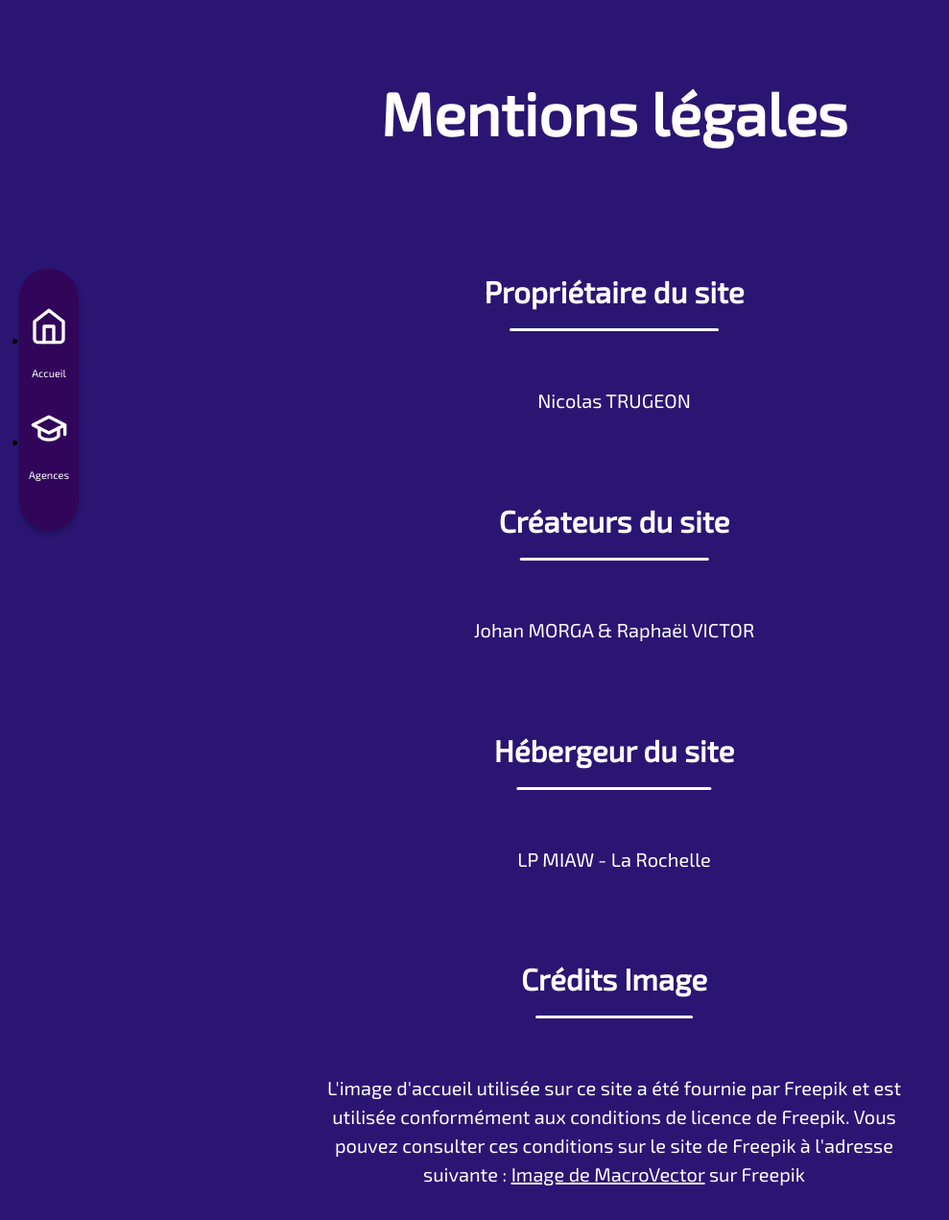
After one commit to JohanMorga/SiteServeurLPMIAW, a PHP site: page /mention.php in a window 1280 px wide. The commit adds this page. Shown: the whole page at 96% size, without its empty margins (0-989 px from the left). Run offline with PHP 8.4, Linux system fonts and the light colour scheme; style sheets or scripts are compiled from the project's sources.

Commit message:
Add mentions légales

```diff
--- a/index.php
+++ b/index.php
@@ -91,7 +91,8 @@
     </section>
 </main>
 <footer class="footer">
-    <p class="footer__text">Copyright LP MIAW © & Mentions légales</p>
+    <p class="footer__text">Copyright LP MIAW © & <a class="footer__text--link" href="mention.php">Mentions légales</a>
+    </p>
     <ul class="footer-reso">
         <li class="footer-reso__element">
             <a class="footer-reso__link" href="https://www.linkedin.com/company/licence-pro-miaw-la-rochelle/"><i
--- /dev/null
+++ b/mention.php
@@ -0,0 +1,66 @@
+<?php
+
+?>
+
+
+<!doctype html>
+<html lang="fr">
+<head>
+    <meta charset="UTF-8">
+    <meta name="viewport"
+          content="width=device-width, user-scalable=no, initial-scale=1.0, maximum-scale=1.0, minimum-scale=1.0">
+    <meta http-equiv="X-UA-Compatible" content="ie=edge">
+    <link rel="icon" type="image/png"
+          href="https://cdn.discordapp.com/icons/1088100220094656512/fa0de0a1ac25c9c3e0bfce67f436ed74.webp?size=160"/>
+    <title>Mentions légales - LP MIAW</title>
+    <link rel="stylesheet" href="public/scss/master.css">
+</head>
+<body>
+<nav class="nav-desktop nav-mention">
+    <ul class="nav-menu">
+        <li class="nav-menu__element">
+            <a class="nav-menu__link " href="index.php">
+                <svg xmlns="http://www.w3.org/2000/svg" width="40" height="40" viewBox="0 0 24 24" fill="none"
+                     stroke="currentColor" stroke-width="2" stroke-linecap="round" stroke-linejoin="round"
+                     class="lucide lucide-home icon__home">
+                    <path d="m3 9 9-7 9 7v11a2 2 0 0 1-2 2H5a2 2 0 0 1-2-2z"/>
+                    <polyline points="9 22 9 12 15 12 15 22"/>
+                </svg>
+                <p class="nav-menu__text nav-menu__text--active">Accueil</p></a>
+        </li>
+        <li class="nav-menu__element ">
+            <a class="nav-menu__link nav-menu__link" href="agence.php">
+                <svg xmlns="http://www.w3.org/2000/svg" width="40" height="40" viewBox="0 0 24 24" fill="none"
+                     stroke="currentColor" stroke-width="2" stroke-linecap="round" stroke-linejoin="round"
+                     class="lucide lucide-graduation-cap icon__agence">
+                    <path d="M22 10v6M2 10l10-5 10 5-10 5z"/>
+                    <path d="M6 12v5c3 3 9 3 12 0v-5"/>
+                </svg>
+                <p class="nav-menu__text nav-menu__text--active">Agences</p></a>
+        </li>
+    </ul>
+</nav>
+<section class="content">
+    <h1 class="content__title">Mentions légales</h1>
+    <article class="content-article">
+        <h2 class="content-article__title">Propriétaire du site</h2>
+        <p class="content-article__text">Nicolas TRUGEON</p>
+    </article>
+    <article class="content-article">
+        <h2 class="content-article__title">Créateurs du site</h2>
+        <p class="content-article__text">Johan MORGA & Raphaël VICTOR</p>
+    </article>
+    <article class="content-article">
+        <h2 class="content-article__title">Hébergeur du site</h2>
+        <p class="content-article__text">LP MIAW - La Rochelle</p>
+    </article>
+    <article class="content-article">
+        <h2 class="content-article__title">Crédits Image</h2>
+        <p class="content-article__text">L'image d'accueil utilisée sur ce site a été fournie par Freepik et est
+            utilisée conformément aux conditions de licence de Freepik. Vous pouvez consulter ces conditions sur le site
+            de Freepik à l'adresse suivante :
+            <a class="content-article__text--link" href="https://fr.freepik.com/vecteurs-libre/composition-isometrique-concepteurs-interface-utilisateur-ux-petites-personnes-creant-design-personnalise-pour-illustration-vectorielle-3d-du-site-web_26760925.htm#query=developement%20web&position=26&from_view=search&track=ais&uuid=c2daf439-04a6-4536-8d67-b1c9caf99792">Image de MacroVector</a> sur Freepik</p>
+    </article>
+</section>
+</body>
+</html>
--- a/public/scss/_agence.scss
+++ b/public/scss/_agence.scss
@@ -71,7 +71,7 @@
 
   &__content {
     background-color: rgba(135, 91, 255, 0.85);
-    z-index: 100;
+    z-index: 10;
     width: $img_w;
     height: $img_h;
     display: flex;
--- a/public/scss/_index.scss
+++ b/public/scss/_index.scss
@@ -88,9 +88,15 @@
   padding: 2vh 5vw;
   margin-top: 5rem;
 
+
+
   &__text {
     color: $c_white;
     font-size: 1.8rem;
+
+    &--link {
+      color: $c_white;
+    }
   }
 
   .footer-reso {
--- /dev/null
+++ b/public/scss/_mention.scss
@@ -0,0 +1,60 @@
+.content {
+  display: flex;
+  align-content: center;
+  justify-content: center;
+  flex-direction: column;
+
+  &__title {
+    text-align: center;
+    color: $c_white;
+    font-size: clamp(2.5rem, 1.25rem + 5.5556vw, 6.25rem);
+    font-weight: 700;
+    padding: 2rem 1rem;
+  }
+
+  &-article {
+    display: flex;
+    flex-direction: column;
+    align-items: center;
+    justify-content: center;
+    padding: 1vw;
+
+
+    &__title {
+      position: relative;
+      color: $c_white;
+      font-weight: 600;
+      font-size: clamp(2.5rem, 2.2917rem + .9259vw, 3.125rem);;
+      padding: 2rem;
+      margin-bottom: 4rem;
+
+      &::after {
+        content: "";
+        display: block;
+        position: absolute;
+        height: 3px;
+        width: 70%;
+        left: 50%;
+        transform: translate(-50%);
+        background-color: #fff;
+        margin: 2rem 0;
+        border-radius: 2px;
+      }
+    }
+
+    &__text {
+        color: $c_white;
+        font-size: clamp(1.875rem,1.6667rem + .9259vw,2rem);
+        font-weight: 400;
+        line-height: 1.5;
+        padding: 0 2rem;
+        text-align: center;
+        width: 50vw;
+
+      &--link {
+        color: $c_white;
+      }
+    }
+
+  }
+}
--- a/public/scss/_menu.scss
+++ b/public/scss/_menu.scss
@@ -4,7 +4,7 @@
 }
 
 .nav-menu {
-  z-index: 100;
+  z-index: 1000;
   position: fixed;
   top: 50%;
   transform: translateY(-50%);
--- a/public/scss/master.scss
+++ b/public/scss/master.scss
@@ -5,6 +5,7 @@
 @import "swiper";
 @import "index";
 @import "agence";
+@import "mention";
 @import url('https://fonts.googleapis.com/css2?family=Exo+2&display=swap');
 
 *, *::before, *::after {
@@ -35,6 +36,10 @@ body {
 
   .nav-desktop {
     display: none;
+  }
+
+  .nav-mention {
+    display: block !important;
   }
 
   .nav-mobile {
```
